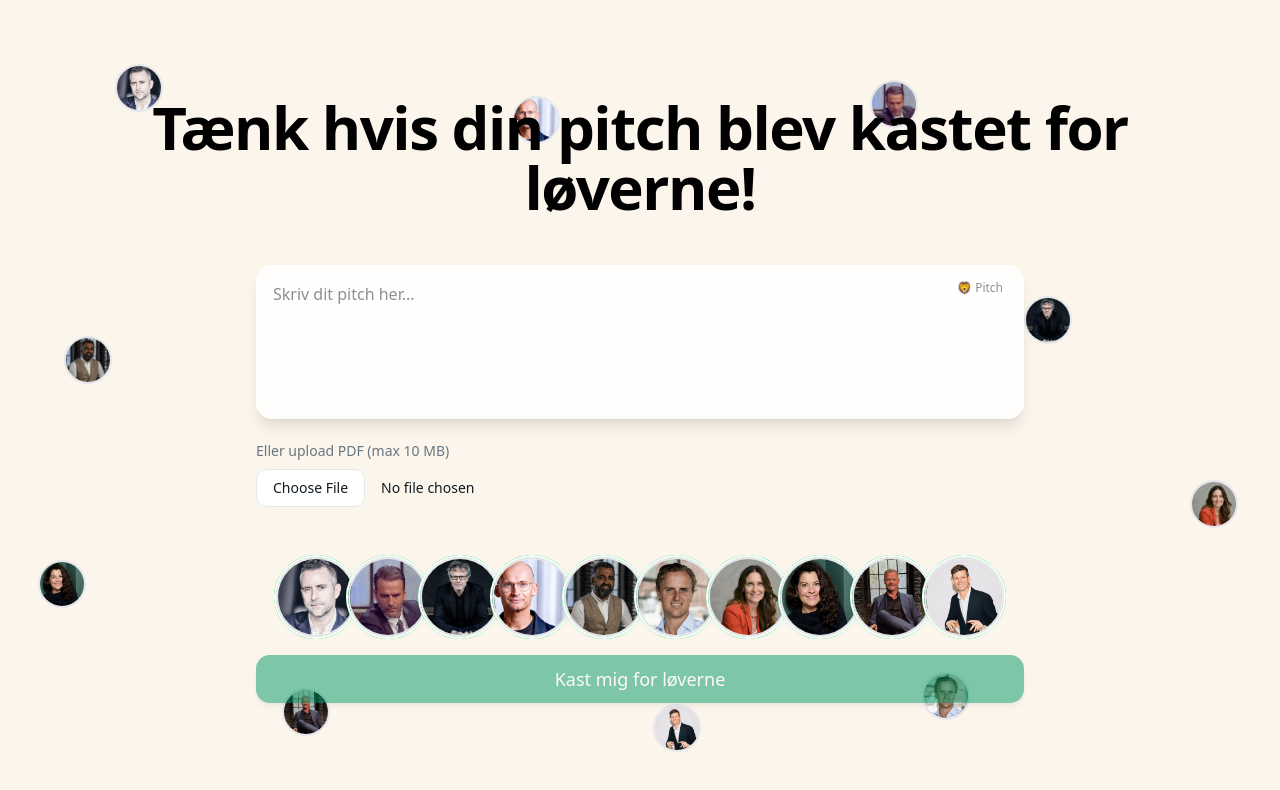
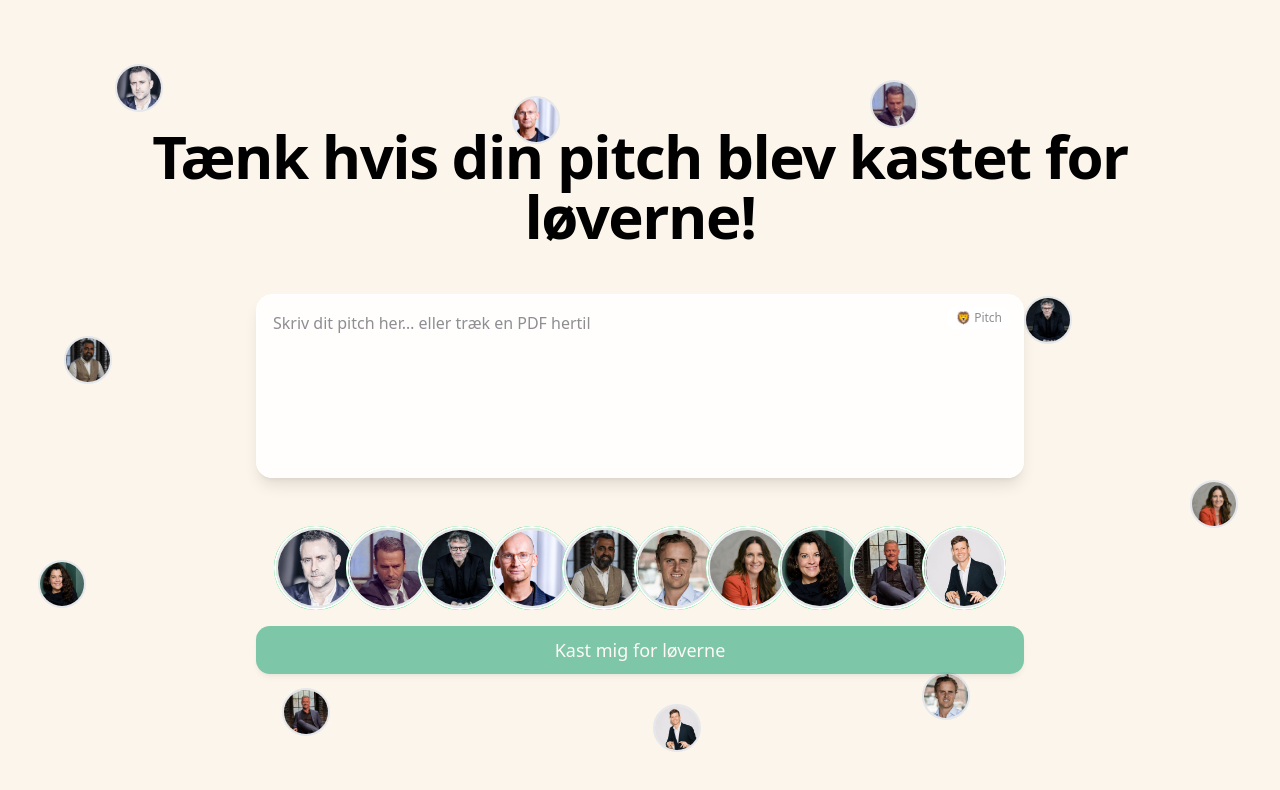
Before and after one commit to nmic-mathiasbang/sharks, a Next.js app: page / in a window 1280 px wide. Shown: the top 790 px of the page. Built offline with nearby package versions, Linux system fonts and the light colour scheme.

Commit message:
UI: drag-and-drop PDF upload in StartPitchForm; in-field PDF chip; PdfDocumentCard uses preview image (/assets/pdf-preview.png) and renders file info

```diff
--- a/src/components/chat/PdfDocumentCard.tsx
+++ b/src/components/chat/PdfDocumentCard.tsx
@@ -2,6 +2,7 @@
 
 import React from "react";
 import { PdfAttachment } from "./types";
+import Image from "next/image";
 
 interface PdfDocumentCardProps {
   pdf: PdfAttachment;
@@ -18,24 +19,16 @@ export function PdfDocumentCard({ pdf }: PdfDocumentCardProps) {
 
   return (
     <div className="bg-[#f0f2f5] rounded-lg p-3 max-w-xs border border-[#e9edef]">
-      {/* PDF Preview Header */}
-      <div className="bg-white rounded-md p-3 mb-2 border border-[#e9edef]">
-        <div className="text-xs text-[#667781] mb-1 font-medium">
-          Forretningsplan: Tinder for VC'er
-        </div>
-        <div className="text-xs text-[#667781] mb-2">
-          Resumé
-        </div>
-        <div className="text-xs text-[#667781] leading-relaxed">
-          Tinder for VC'er er en mobil-først platform, der forbinder venturekapitalister (VC'er) med
-          lovende startups på en hurtig, intuitiv og datadrevet måde. Ved at kombinere
-          swipe-baserede interaktioner, AI-drevet matching og realtids notifikationer om
-          investeringsmuligheder reducerer platformen friktionen i opdagelsen af startups og
-          accelererer investeringsprocessen.
-        </div>
-        <div className="text-xs text-[#667781] mt-2 font-medium">
-          Problem
-        </div>
+      {/* Simple comment: Static preview image of the PDF (from /public/pdf-preview.png) */}
+      <div className="relative w-full h-32 sm:h-36 md:h-40 rounded-md overflow-hidden mb-2 border border-[#e9edef] bg-white">
+        <Image
+          src="/assets/pdf-preview.png"
+          alt={pdf.fileName}
+          fill
+          sizes="(max-width: 768px) 240px, 320px"
+          className="object-cover"
+          priority
+        />
       </div>
 
       {/* PDF File Info */}
--- a/src/components/chat/StartPitchForm.tsx
+++ b/src/components/chat/StartPitchForm.tsx
@@ -1,6 +1,6 @@
 "use client";
 
-import React, { useMemo, useState } from "react";
+import React, { useMemo, useRef, useState } from "react";
 import { Button } from "@/components/ui/button";
 import { InvestorAvatar } from "./InvestorAvatar";
 import { PdfAttachment } from "./types";
@@ -23,6 +23,9 @@ export function StartPitchForm({
   const [pdfFile, setPdfFile] = useState<File | null>(null);
   const [pdfError, setPdfError] = useState<string>("");
   const [submitting, setSubmitting] = useState(false);
+  // Simple comment: Track drag state for drag-and-drop UX
+  const [isDragging, setIsDragging] = useState(false);
+  const dragDepthRef = useRef(0); // Simple comment: Handle nested dragenter/dragleave events
   const initial = useMemo(() => new Set(defaultSelected && defaultSelected.length ? defaultSelected : allInvestors), [allInvestors, defaultSelected]);
   const [selected, setSelected] = useState<Set<string>>(initial);
 
@@ -89,41 +92,108 @@ export function StartPitchForm({
     onSubmit(pitch, Array.from(selected));
   };
 
+  // Simple comment: Validate and set PDF file after drop
+  const trySetPdfFromFile = (file: File | null | undefined) => {
+    setPdfError("");
+    if (!file) return;
+    if (file.type !== "application/pdf") {
+      setPdfError("Kun PDF-filer er tilladt.");
+      return;
+    }
+    if (file.size > 10 * 1024 * 1024) {
+      setPdfError("Filen er for stor (max 10 MB).");
+      return;
+    }
+    setPdfFile(file);
+  };
+
+  // Simple comment: Drag-and-drop handlers on the textarea container
+  const onDragEnter = (e: React.DragEvent<HTMLDivElement>) => {
+    e.preventDefault();
+    e.stopPropagation();
+    dragDepthRef.current += 1;
+    setIsDragging(true);
+  };
+
+  const onDragOver = (e: React.DragEvent<HTMLDivElement>) => {
+    e.preventDefault();
+    e.stopPropagation();
+    if (!isDragging) setIsDragging(true);
+  };
+
+  const onDragLeave = (e: React.DragEvent<HTMLDivElement>) => {
+    e.preventDefault();
+    e.stopPropagation();
+    dragDepthRef.current = Math.max(0, dragDepthRef.current - 1);
+    if (dragDepthRef.current === 0) setIsDragging(false);
+  };
+
+  const onDrop = (e: React.DragEvent<HTMLDivElement>) => {
+    e.preventDefault();
+    e.stopPropagation();
+    dragDepthRef.current = 0;
+    setIsDragging(false);
+
+    const dt = e.dataTransfer;
+    const file = dt?.files?.[0];
+    trySetPdfFromFile(file);
+  };
+
   return (
     <form onSubmit={handleSubmit} className="space-y-4 w-full max-w-3xl">
-      <div className="relative">
+      {/* Simple comment: Textarea doubles as a drop zone for PDF */}
+      <div
+        className={`relative rounded-2xl shadow-lg border ${
+          isDragging ? "border-dashed border-[#009866] ring-4 ring-[#009866]/20" : "border-white"
+        } bg-white/90 backdrop-blur`}
+        onDragEnter={onDragEnter}
+        onDragOver={onDragOver}
+        onDragLeave={onDragLeave}
+        onDrop={onDrop}
+      >
         <textarea
-          placeholder="Skriv dit pitch her..."
+          placeholder={pdfFile ? "PDF valgt – du kan stadig skrive ekstra noter her…" : "Skriv dit pitch her… eller træk en PDF hertil"}
           value={inputValue}
           onChange={(e) => setInputValue(e.target.value)}
-          className="w-full min-h-[140px] p-4 pr-12 rounded-2xl bg-white/90 backdrop-blur text-[#111b21] placeholder-[#8e8e93] shadow-lg border border-white focus:outline-none focus:ring-4 focus:ring-[#009866]/20 focus:border-[#009866] resize-none"
-          rows={5}
+          className="w-full min-h-[160px] p-4 pr-12 rounded-2xl bg-transparent text-[#111b21] placeholder-[#8e8e93] focus:outline-none resize-none"
+          rows={6}
         />
+
+        {/* Simple comment: Field badge */}
         <span className="pointer-events-none absolute top-3 right-3 text-xs text-[#8e8e93] bg-white/70 px-2 py-0.5 rounded-full border border-white/80">
           🦁 Pitch
         </span>
+
+        {/* Simple comment: Selected PDF chip positioned inside field (bottom-left) */}
+        {pdfFile && (
+          <div className="absolute bottom-3 left-3 z-10 flex items-center gap-2 px-3 py-1.5 rounded-lg bg-[#f0f2f5] border border-[#e9edef] text-[#111b21] text-sm shadow-sm">
+            <span className="inline-flex items-center justify-center w-6 h-6 rounded bg-[#dc2626] text-white text-[10px] font-bold">PDF</span>
+            <span className="max-w-[200px] truncate">{pdfFile.name}</span>
+            <span className="text-[#667781]">{Math.ceil(pdfFile.size / 1024)} KB</span>
+            <button
+              type="button"
+              onClick={() => setPdfFile(null)}
+              className="ml-1 inline-flex items-center justify-center w-6 h-6 rounded-md border border-[#e5e7eb] bg-white text-[#667781] hover:text-[#111b21] hover:bg-[#fafafa]"
+              aria-label="Fjern PDF"
+              title="Fjern PDF"
+            >
+              ×
+            </button>
+          </div>
+        )}
+
+        {/* Simple comment: Drag overlay */}
+        {isDragging && (
+          <div className="pointer-events-none absolute inset-0 flex items-center justify-center">
+            <div className="px-4 py-2 rounded-xl bg-white/90 text-[#009866] text-sm font-medium border border-[#009866]/30 shadow-sm">
+              Slip PDF for at uploade
+            </div>
+          </div>
+        )}
       </div>
 
-      {/* Simple comment: PDF upload (optional) */}
-      <div className="space-y-2">
-        <label className="block text-sm text-[#667781]">Eller upload PDF (max 10 MB)</label>
-        <input
-          type="file"
-          accept="application/pdf"
-          onChange={(e) => {
-            setPdfError("");
-            const f = e.target.files?.[0] || null;
-            setPdfFile(f);
-          }}
-          className="block w-full text-sm text-[#111b21] file:mr-4 file:py-2 file:px-4 file:rounded-lg file:border file:border-[#e5e7eb] file:text-sm file:font-medium file:bg-white file:text-[#111b21] hover:file:bg-[#f9fafb]"
-        />
-        {pdfFile && (
-          <div className="text-xs text-[#667781]">Valgt: {pdfFile.name} ({Math.ceil(pdfFile.size/1024)} KB)</div>
-        )}
-        {pdfError && (
-          <div className="text-xs text-red-600">{pdfError}</div>
-        )}
-      </div>
+      {/* Simple comment: Error text below the field */}
+      {pdfError && <div className="text-xs text-red-600">{pdfError}</div>}
 
       {/* Simple comment: Investor toggles - tight overlapping row */}
       <div className="relative z-10 mt-12 flex items-center justify-center gap-0 flex-nowrap overflow-visible px-1">
```
Also changed, not shown: public/assets/pdf-preview.png (added).
